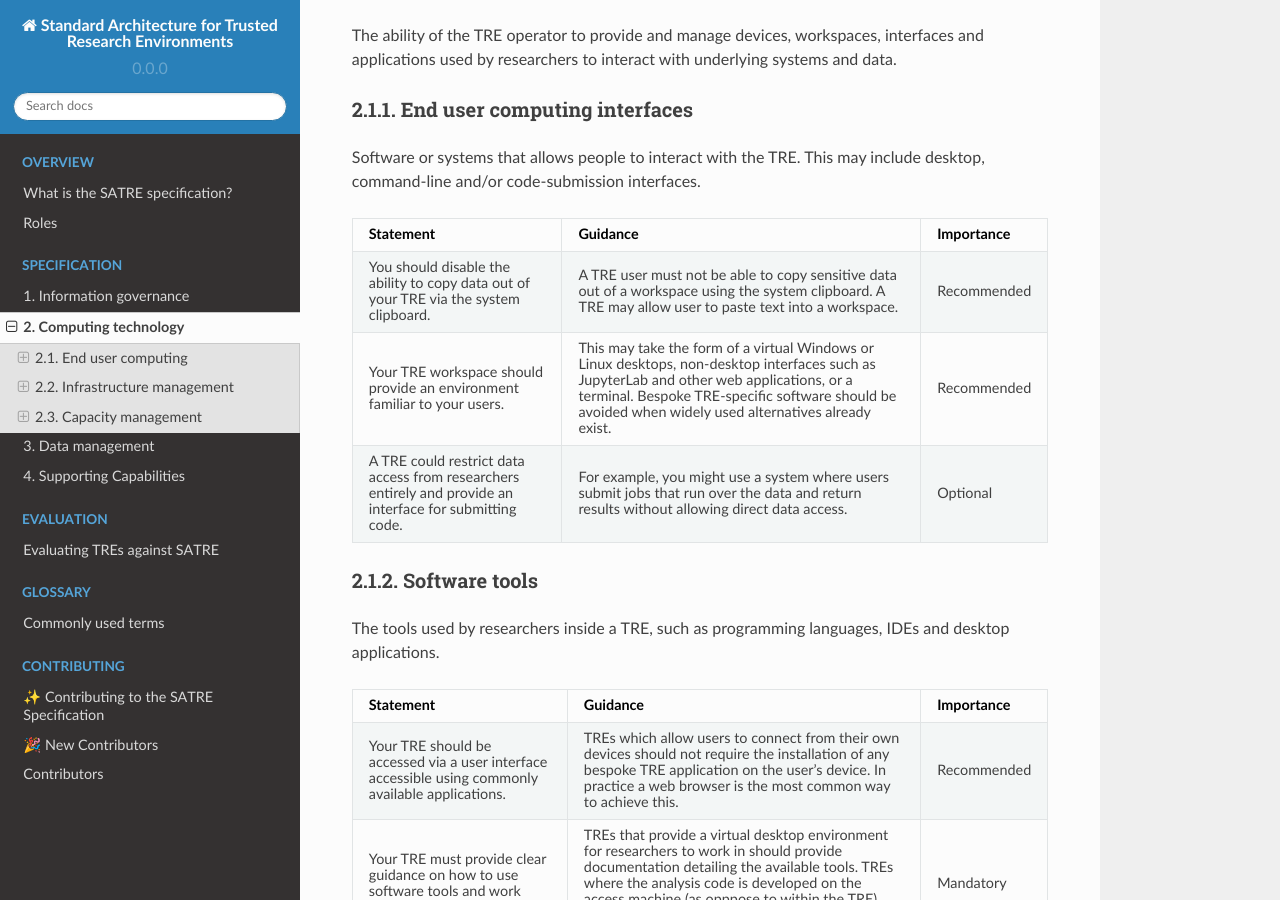
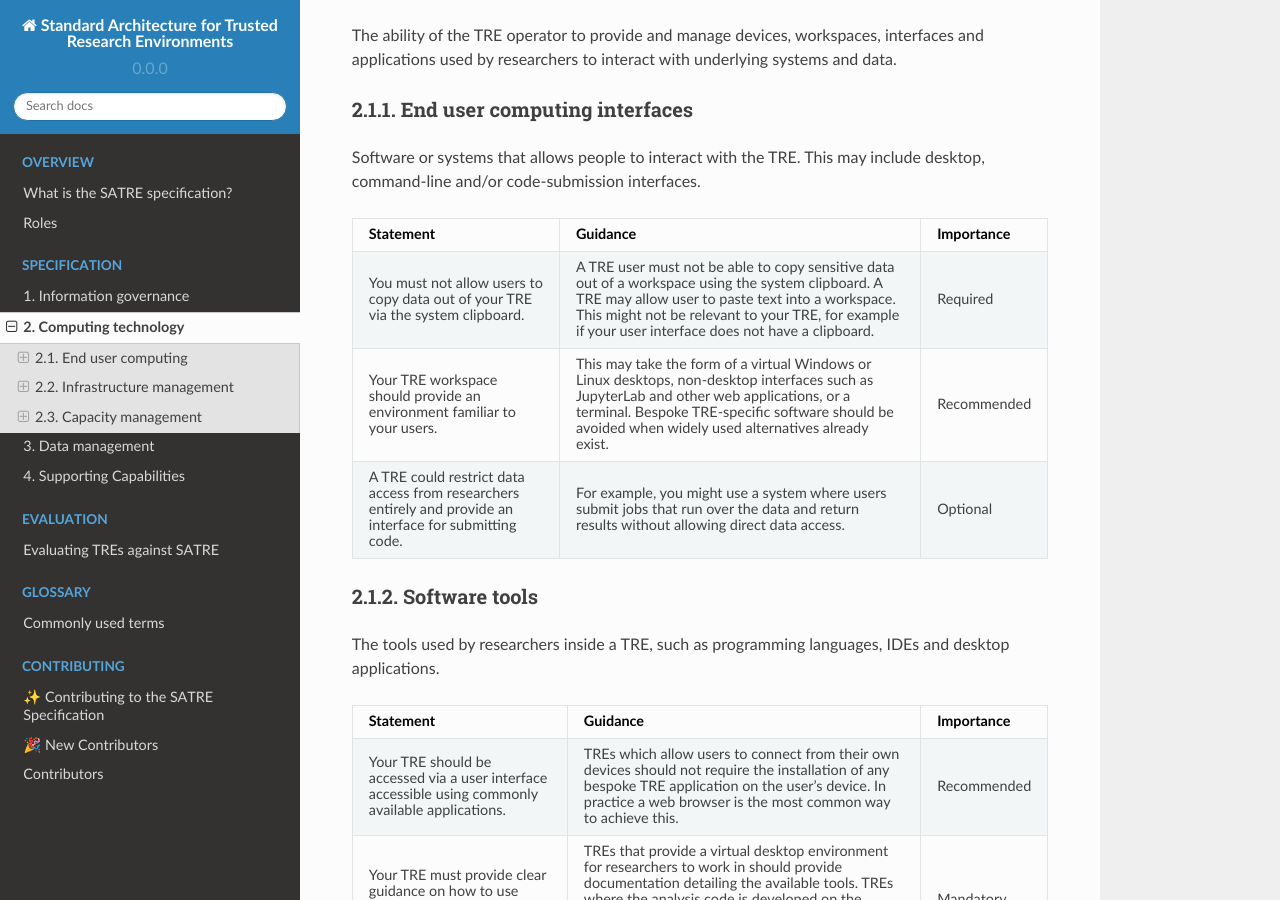
Before and after one commit to sa-tre/satre-specification, a Sphinx documentation site: the page built from docs/source/pillars/computing_technology.md, in a window 1280 px wide and 900 px high, scrolled down 770 px. Built offline with Sphinx 7.4.7 and the Read the Docs theme 2.0.0, drawn with Linux system fonts in a browser that asks for light colours.

Commit message:
:wrench: Make disable copy required.

```diff
--- a/docs/source/pillars/computing_technology.md
+++ b/docs/source/pillars/computing_technology.md
@@ -36,10 +36,11 @@ This may include desktop, command-line and/or code-submission interfaces.
   - Guidance
   - Importance
 
-* - You should disable the ability to copy data out of your TRE via the system clipboard.
+* - You must not allow users to copy data out of your TRE via the system clipboard.
   - A TRE user must not be able to copy sensitive data out of a workspace using the system clipboard.
     A TRE may allow user to paste text into a workspace.
-  - Recommended
+    This might not be relevant to your TRE, for example if your user interface does not have a clipboard.
+  - Required
 * - Your TRE workspace should provide an environment familiar to your users.
   - This may take the form of a virtual Windows or Linux desktops, non-desktop interfaces such as JupyterLab and other web applications, or a terminal.
     Bespoke TRE-specific software should be avoided when widely used alternatives already exist.
```
